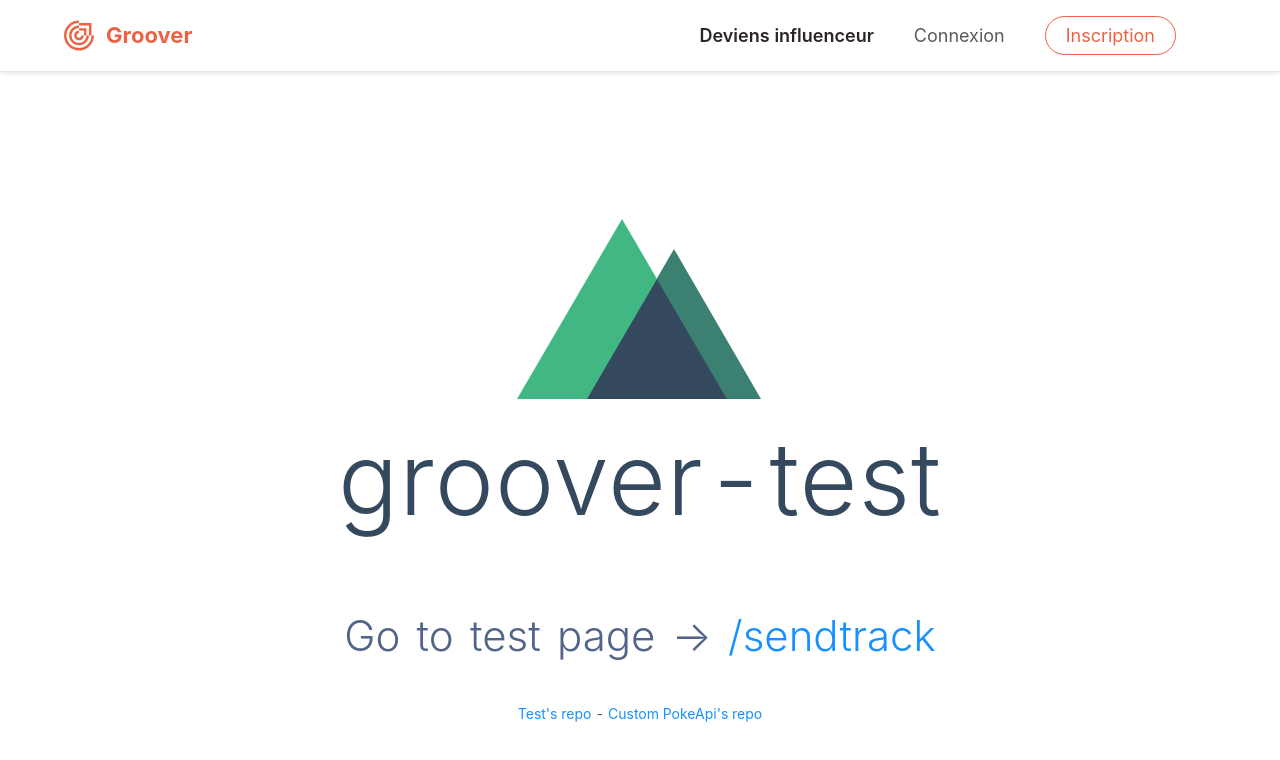
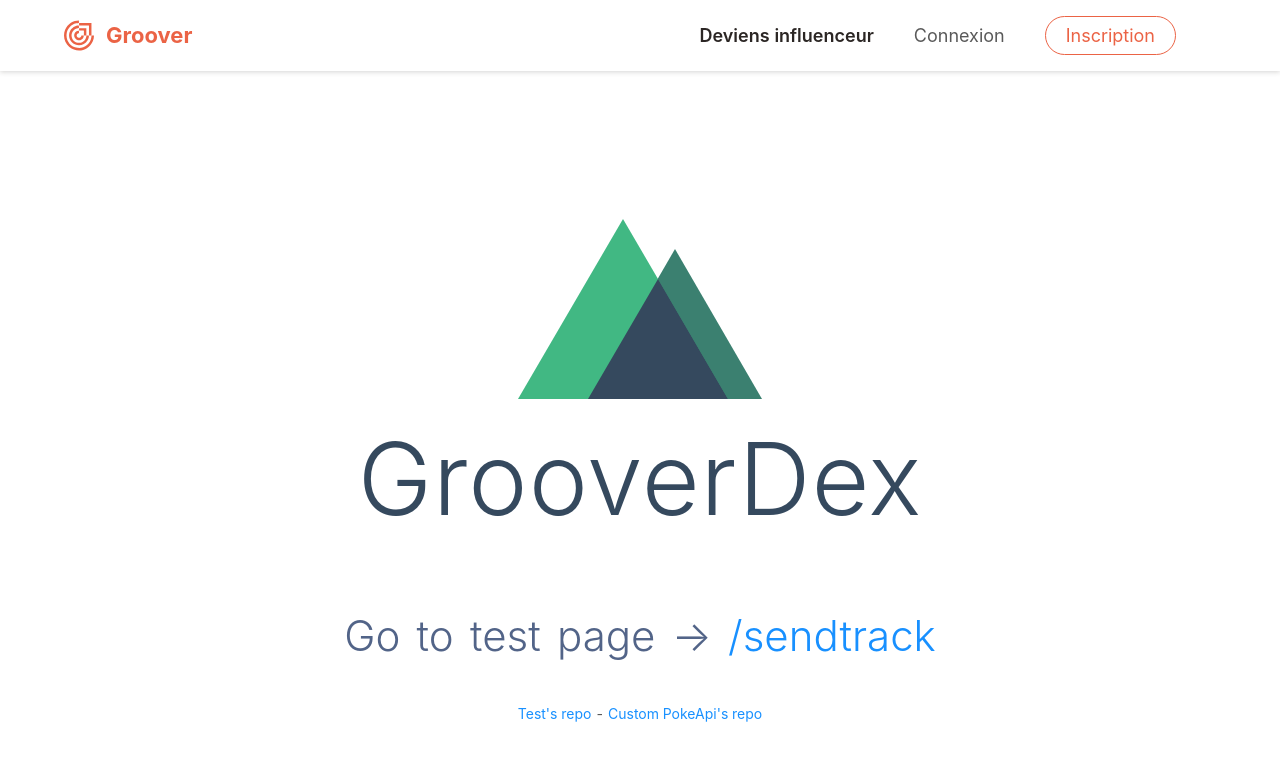
Before and after one commit to davysimonin/pokedex-pwa, a Nuxt app: page / in a window 1280 px wide. Shown: the top 760 px of the page. Built offline with nearby package versions, Linux system fonts and the light colour scheme.

Commit message:
Merge branch 'hotfix/1.0.1'

```diff
--- a/nuxt.config.js
+++ b/nuxt.config.js
@@ -33,21 +33,17 @@
     '@/plugins/antd-ui'
   ],
   /*
-  ** Nuxt.js dev-modules
+  ** Nuxt.js modules
   */
   buildModules: [
-    // Doc: https://github.com/nuxt-community/eslint-module
+    '@nuxtjs/dotenv',
     '@nuxtjs/eslint-module'
   ],
-  /*
-  ** Nuxt.js modules
-  */
   modules: [
     // Doc: https://axios.nuxtjs.org/usage
     ['@nuxtjs/axios', {
       baseURL: process.env.CUSTOM_POKEAPI
-    }],
-    '@nuxtjs/dotenv'
+    }]
   ],
   /*
   ** Axios module configuration
--- a/package.json
+++ b/package.json
@@ -21,8 +21,8 @@
   },
   "devDependencies": {
     "@nuxtjs/dotenv": "^1.4.1",
+    "@nuxtjs/eslint-module": "^1.0.0",
     "@nuxtjs/eslint-config": "^1.0.1",
-    "@nuxtjs/eslint-module": "^1.0.0",
     "@vue/test-utils": "^1.0.0-beta.27",
     "babel-eslint": "^10.0.1",
     "babel-jest": "^24.1.0",
--- a/pages/index.vue
+++ b/pages/index.vue
@@ -3,7 +3,7 @@
     <div>
       <logo />
       <h1 class="title">
-        groover-test
+        GrooverDex
       </h1>
       <h2 class="subtitle">
         Go to test page ->
```
